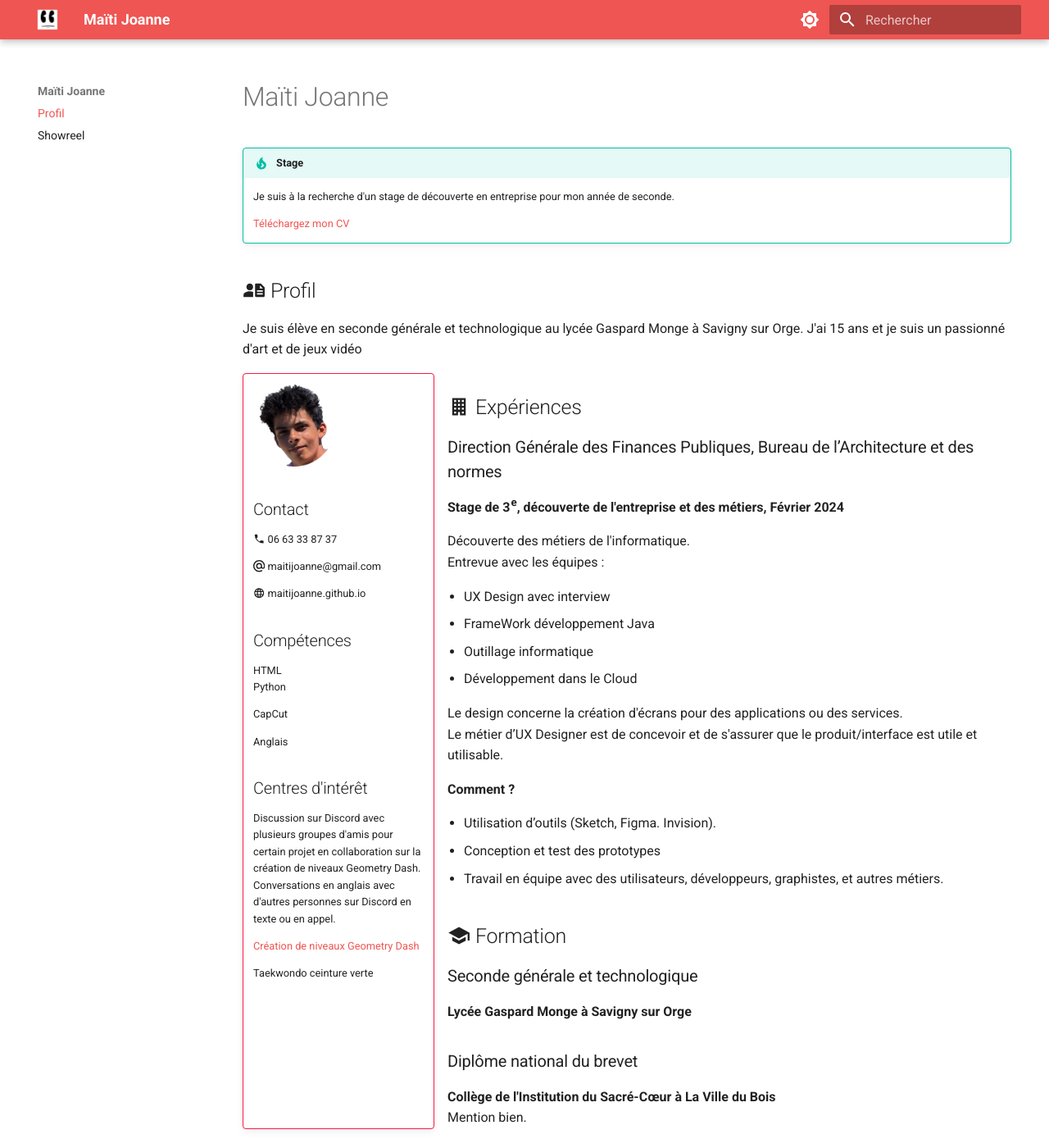
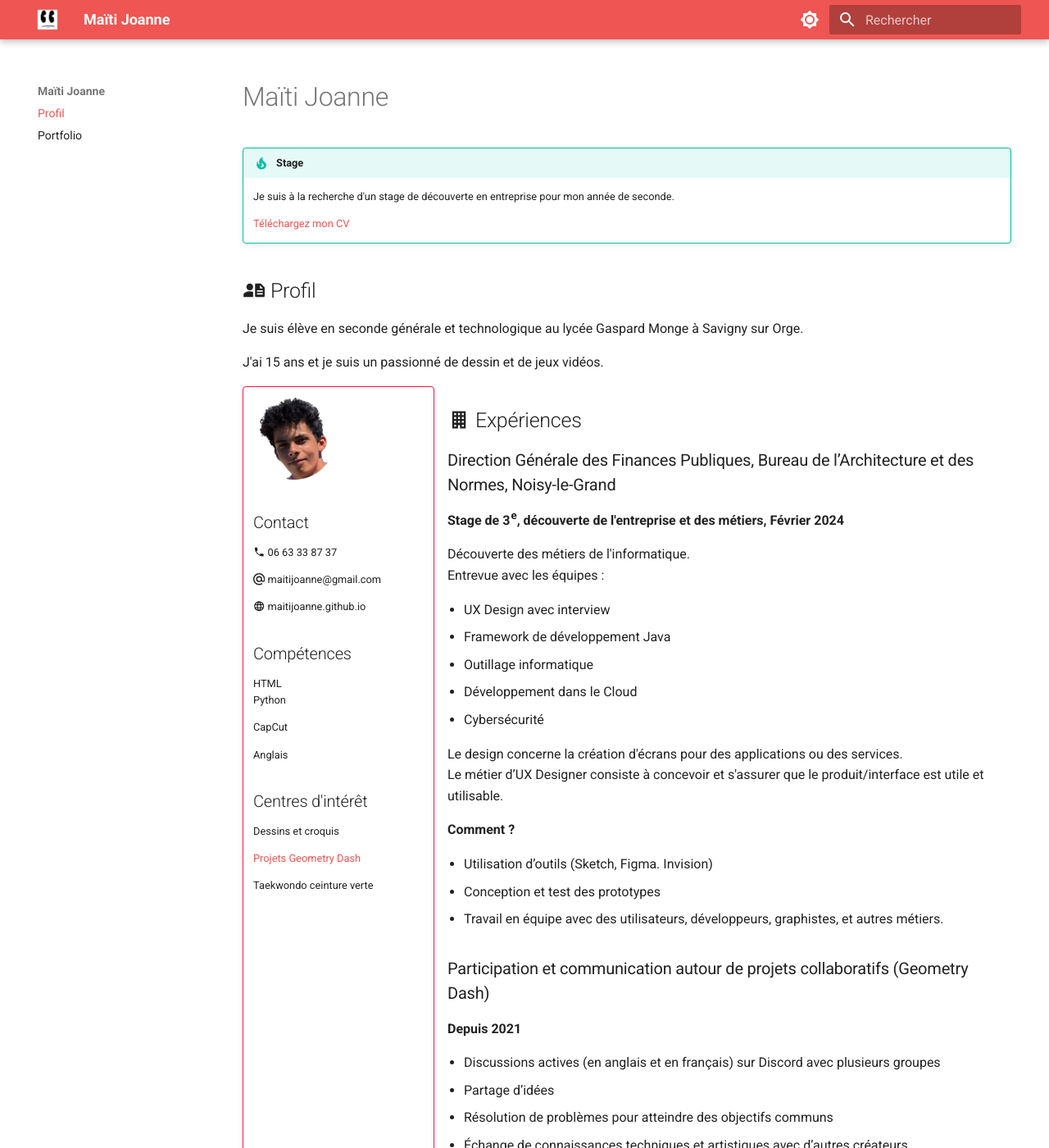
Before and after one commit to maitijoanne/maitijoanne.github.io, an MkDocs documentation site: the page built from docs/index.md, in a window 1280 px wide and 1400 px high. Shown: the whole window at 82% size. Built offline with MkDocs 1.6.1 and Material for MkDocs 9.7.7, drawn with Linux system fonts in a browser that asks for light colours; some of the changed text lies outside the part shown.

Commit message:
corrections

```diff
--- a/docs/index.md
+++ b/docs/index.md
@@ -18,7 +18,8 @@ hide:
 ## :material-account-file-text: Profil
 
 Je suis élève en seconde générale et technologique au lycée Gaspard Monge à Savigny sur Orge.
-J'ai 15 ans et je suis un passionné d'art et de jeux vidéo
+
+J'ai 15 ans et je suis un passionné de dessin et de jeux vidéos.
 
 !!! danger inline ""
 
@@ -45,10 +46,9 @@ J'ai 15 ans et je suis un passionné d'art et de jeux vidéo
 
     ## Centres d'intérêt
 
-    Discussion sur Discord avec plusieurs groupes d'amis pour certain projet en collaboration sur la création de niveaux Geometry Dash.
-    Conversations en anglais avec d'autres personnes sur Discord en texte ou en appel.
+    Dessins et croquis
 
-    [Création de niveaux Geometry Dash](portfolio/index.md)
+    [Projets Geometry Dash](portfolio/index.md)
 
     Taekwondo ceinture verte
 
@@ -62,9 +62,53 @@ J'ai 15 ans et je suis un passionné d'art et de jeux vidéo
 
     &nbsp;
 
+    &nbsp;
+
+    &nbsp;
+
+    &nbsp;
+
+    &nbsp;
+
+    &nbsp;
+
+    &nbsp;
+
+    &nbsp;
+
+    &nbsp;
+
+    &nbsp;
+
+    &nbsp;
+
+    &nbsp;
+
+    &nbsp;
+
+    &nbsp;
+
+    &nbsp;
+
+    &nbsp;
+
+    &nbsp;
+
+    &nbsp;
+
+    &nbsp;
+
+    &nbsp;
+
+    &nbsp;
+
+    &nbsp;
+
+    &nbsp;
+
 ## :material-office-building: Expériences
 
-### Direction Générale des Finances Publiques, Bureau de l’Architecture et des normes
+### Direction Générale des Finances Publiques, Bureau de l’Architecture et des Normes, Noisy-le-Grand
 
 **Stage de 3^e^, découverte de l'entreprise et des métiers, Février 2024**
 
@@ -72,27 +116,45 @@ Découverte des métiers de l'informatique.
 Entrevue avec les équipes :
 
 - UX Design avec interview
-- FrameWork développement Java
+- Framework de développement Java
 - Outillage informatique
 - Développement dans le Cloud
+- Cybersécurité
 
 Le design concerne la création d'écrans pour des applications ou des services.
-Le métier d’UX Designer est de concevoir et de s'assurer que le produit/interface est utile et utilisable.
+Le métier d’UX Designer consiste à concevoir et s'assurer que le produit/interface est utile et utilisable.
 
 **Comment ?**
 
-- Utilisation d’outils (Sketch, Figma. Invision).
+- Utilisation d’outils (Sketch, Figma. Invision)
 - Conception et test des prototypes
 - Travail en équipe avec des utilisateurs,
 développeurs, graphistes, et autres
 métiers.
+
+### Participation et communication autour de projets collaboratifs (Geometry Dash)
+**Depuis 2021**
+
+- Discussions actives (en anglais et en français) sur Discord avec plusieurs groupes
+- Partage d’idées
+- Résolution de problèmes pour atteindre des objectifs communs
+- Échange de connaissances techniques et artistiques avec d’autres créateurs
+
+### Création de contenu et contribution à des projets créatifs (Geometry Dash)
+**Depuis 2021**
+
+- Conception collaborative avec les communautés en ligne via Discord
+- Développement de niveaux personnalisés pour le jeu [Geometry Dash](https://www.robtopgames.com/) ([voir le portfolio](portfolio/index.md))
+- Utilisation d’outils de création (éditeur de niveaux Geometry Dash, montage vidéo CapCut)
+- Application de principes de design pour produire du contenu engageant et créatif (décorations, effets, transitions, gameplay en rythme avec la musique)
+
 ## :material-school: Formation
 
 ### Seconde générale et technologique
 
-**Lycée Gaspard Monge à Savigny sur Orge**
+**Lycée Gaspard Monge à Savigny sur Orge 91600**
 
 ### Diplôme national du brevet
 
-**Collège de l'Institution du Sacré-Cœur à La Ville du Bois**
+**Collège de l'Institution du Sacré-Cœur à La Ville du Bois 91620**
 Mention bien.
--- a/mkdocs.yml
+++ b/mkdocs.yml
@@ -5,7 +5,7 @@ site_url: https://maitijoanne.github.io/
 nav:
   - Profil:
       - index.md
-  - Showreel:
+  - Portfolio:
       - portfolio/index.md
 theme:
   name: material
```
Also changed, not shown: docs/portfolio/index.md (+12 -11 lines), docs/assets/dessin.jpg (added).
